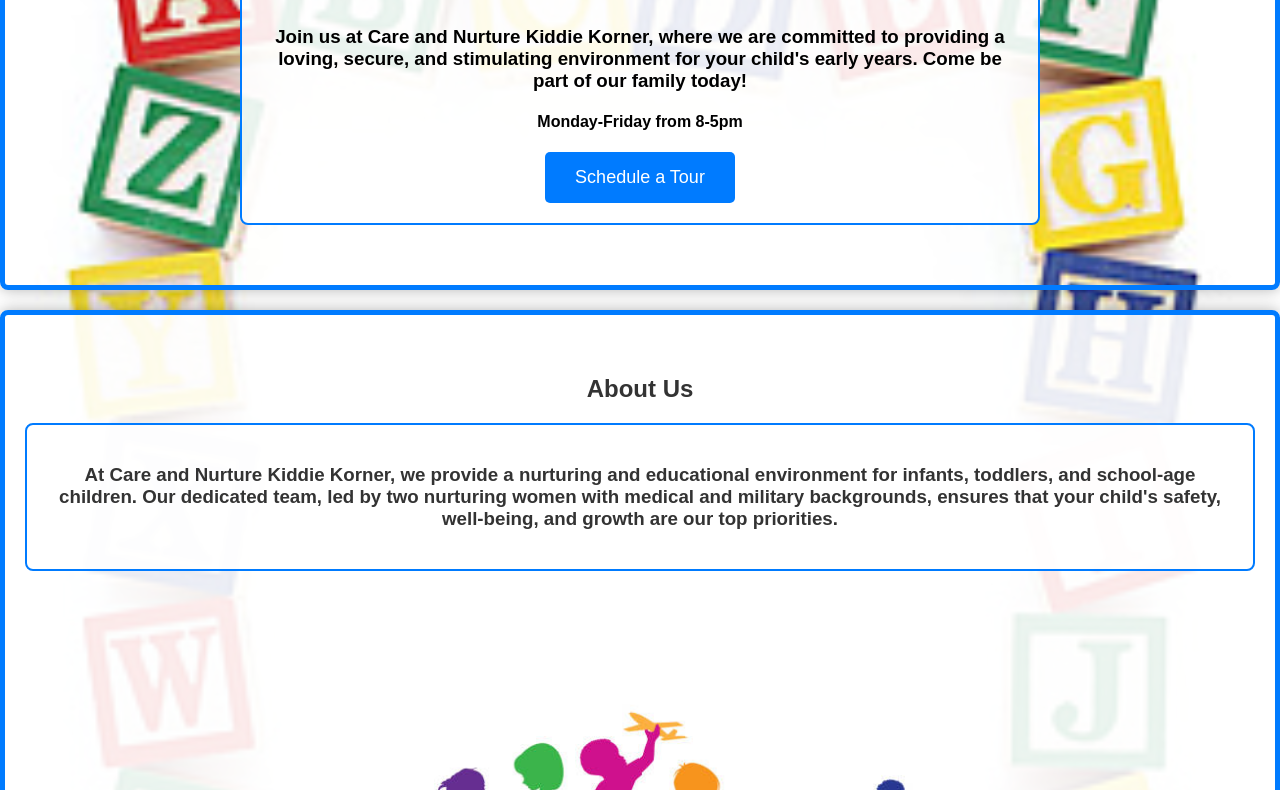
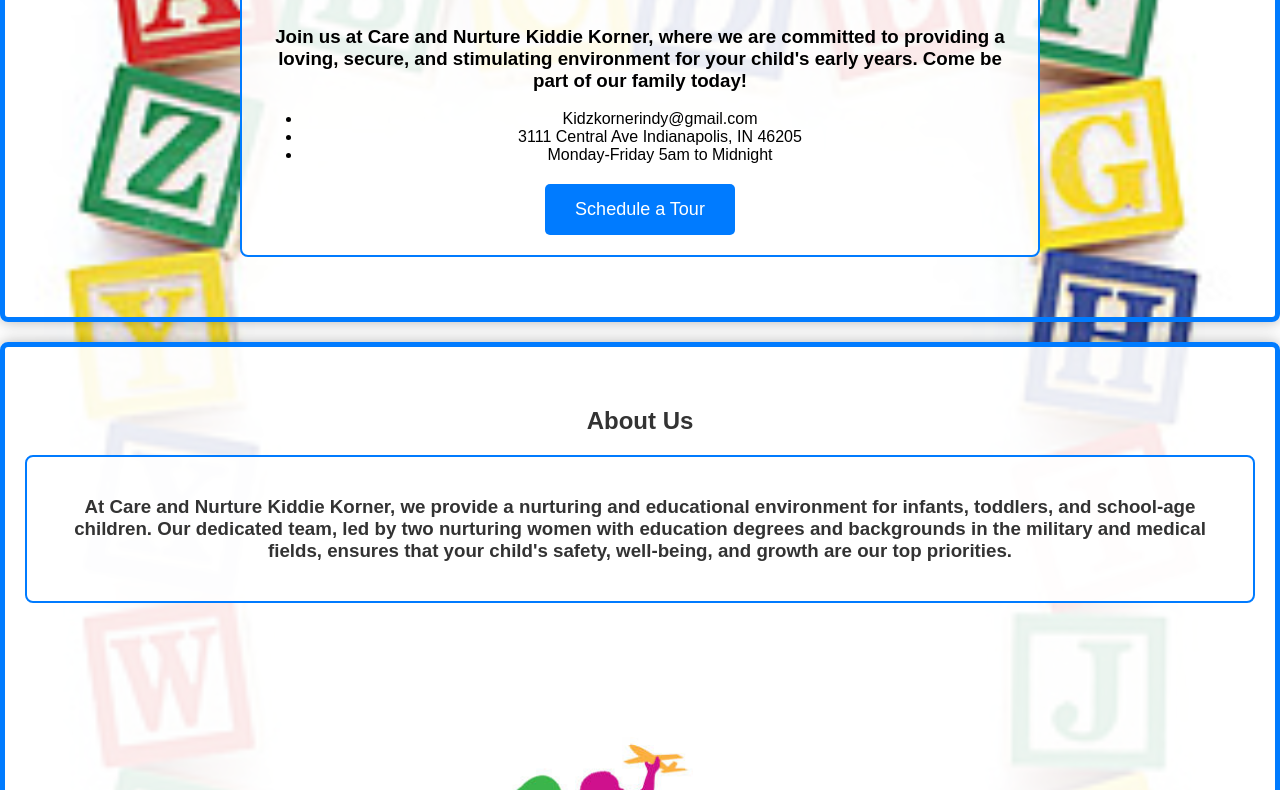
Before and after one commit to KidzKorner-web/kidzkornerr, a website: page public/index.html in a window 1280 px wide. Shown: the part 192-982 px from the top of the page. Drawn offline with Linux system fonts and the light colour scheme.

Commit message:
Update index.html
fixed

```diff
--- a/public/index.html
+++ b/public/index.html
@@ -9,18 +9,22 @@
 <body>
     <header>
         <div class="container">
-            <h1>Kiddie Korner Indy</h1>
+            <h1>Kid Korner Indy</h1>
         </div>
     </header>
 
     <section id="hero">
         <div class="hero-content">
             <div class="hero">
-                <h2>Welcome to Kiddie Korner Indy</h2>
+                <h2>Welcome to Kid Korner Indy</h2>
             </div>
             <div class="box">
                 <h3>Join us at Care and Nurture Kiddie Korner, where we are committed to providing a loving, secure, and stimulating environment for your child's early years. Come be part of our family today!</h3>
-                <h4>Monday-Friday from 8-5pm</h4>
+                <ul class="no-bullets">
+                    <li>Kidzkornerindy@gmail.com</li>
+                    <li>3111 Central Ave Indianapolis, IN 46205</li>
+                    <li>Monday-Friday 5am to Midnight</li>
+                </ul>
                 <div class="cta-container">
                     <a href="#" class="cta-button">Schedule a Tour</a>
                 </div>
@@ -33,7 +37,7 @@
             <h2>About Us</h2>
         </div>
         <div class="box">
-            <h3>At Care and Nurture Kiddie Korner, we provide a nurturing and educational environment for infants, toddlers, and school-age children. Our dedicated team, led by two nurturing women with medical and military backgrounds, ensures that your child's safety, well-being, and growth are our top priorities.</h3>
+            <h3>At Care and Nurture Kiddie Korner, we provide a nurturing and educational environment for infants, toddlers, and school-age children. Our dedicated team, led by two nurturing women with education degrees and backgrounds in the military and medical fields, ensures that your child's safety, well-being, and growth are our top priorities.</h3>
         </div>
         <img src="images/daycare2.jpg" alt="About Us">
     </section>
```
